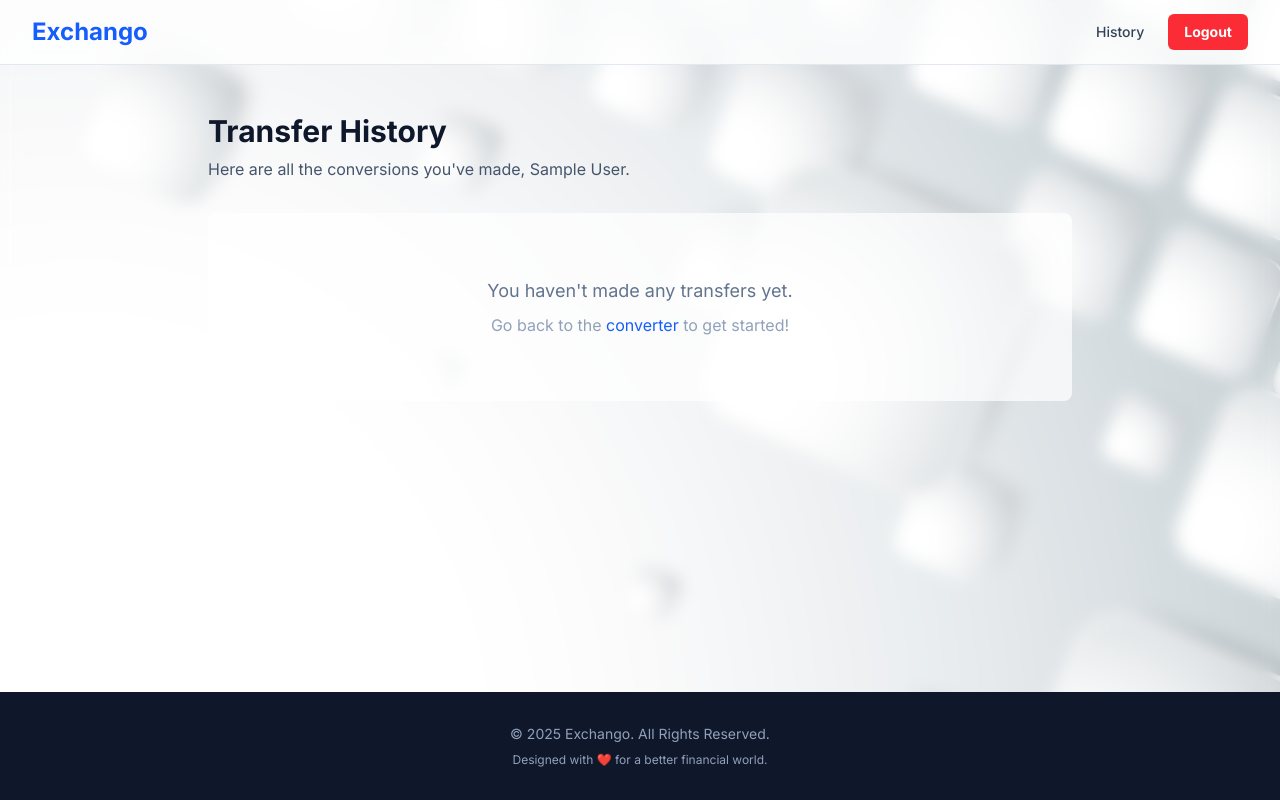
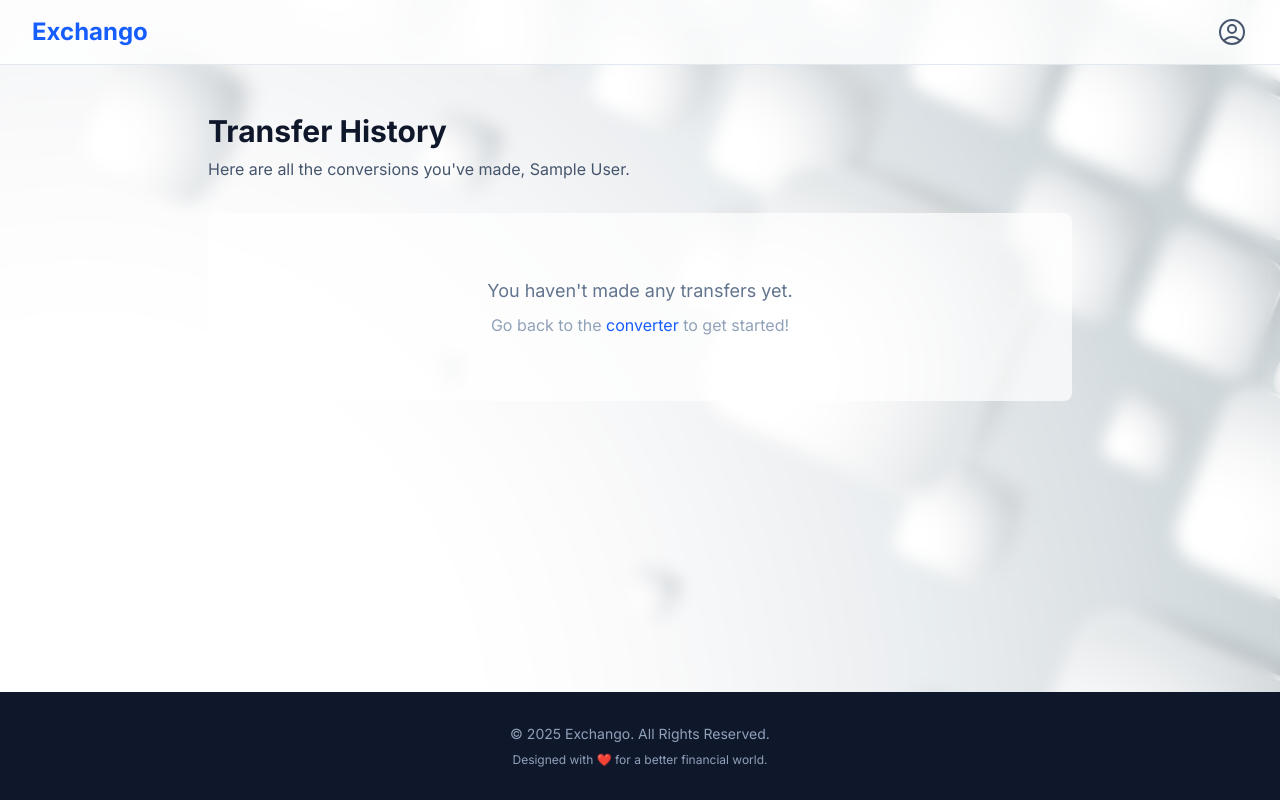
Before and after one commit to karindragimhan49/Exchango-, a Next.js app in the folder exchango-app/: page /dashboard in a window 1280 px wide. Built offline with nearby package versions, Linux system fonts and the light colour scheme; sample sign-in values are in the browser's storage.

Commit message:
feat: Add Headless UI dropdown menu to Navbar for user actions

```diff
--- a/exchango-app/package.json
+++ b/exchango-app/package.json
@@ -9,6 +9,7 @@
     "lint": "next lint"
   },
   "dependencies": {
+    "@headlessui/react": "^2.2.7",
     "@heroicons/react": "^2.2.0",
     "next": "15.4.6",
     "react": "19.1.0",
--- a/exchango-app/src/app/layout.js
+++ b/exchango-app/src/app/layout.js
@@ -20,8 +20,8 @@ export default function RootLayout({ children }) {
   };
 
   return (
-    <html lang="en">
 
+    <html lang="en" className="scroll-smooth">
       <body className={`${inter.className} text-slate-800`} style={bodyStyle}>
         <AuthProvider>
           <div className="absolute inset-0 bg-white/ backdrop-blur-sm"></div>
--- a/exchango-app/src/components/Navbar.js
+++ b/exchango-app/src/components/Navbar.js
@@ -1,6 +1,9 @@
 'use client'
 import Link from 'next/link';
 import { useAuth } from '../context/AuthContext';
+import { Menu, MenuButton, MenuItems, MenuItem, Transition } from '@headlessui/react'; // Headless UI import කරගන්න
+import { UserCircleIcon } from '@heroicons/react/24/outline'; // Icon එක import කරගන්න
+import { Fragment } from 'react';
 
 export default function Navbar() {
   const { user, logout, loading } = useAuth();
@@ -16,18 +19,62 @@ export default function Navbar() {
             {loading ? (
               <div className="text-sm text-slate-500 animate-pulse">Loading...</div>
             ) : user ? (
-              <>
-                <Link href="/dashboard" className="text-sm font-medium text-slate-700 hover:text-blue-600">
-                  History
-                </Link>
-                <button
-                  onClick={logout}
-                  className="text-sm font-bold bg-red-500 text-white px-4 py-2 rounded-md hover:bg-red-600"
+              // --- USER LOGIN වෙලා නම්, මෙන්න අලුත් Dropdown Menu එක ---
+              <Menu as="div" className="relative inline-block text-left">
+                <div>
+                  <MenuButton className="flex items-center rounded-full text-sm focus:outline-none focus:ring-2 focus:ring-blue-500 focus:ring-offset-2">
+                    <span className="sr-only">Open user menu</span>
+                    <UserCircleIcon className="h-8 w-8 text-slate-600 hover:text-blue-600" />
+                  </MenuButton>
+                </div>
+                <Transition
+                  as={Fragment}
+                  enter="transition ease-out duration-100"
+                  enterFrom="transform opacity-0 scale-95"
+                  enterTo="transform opacity-100 scale-100"
+                  leave="transition ease-in duration-75"
+                  leaveFrom="transform opacity-100 scale-100"
+                  leaveTo="transform opacity-0 scale-95"
                 >
-                  Logout
-                </button>
-              </>
+                  <MenuItems className="absolute right-0 mt-2 w-56 origin-top-right rounded-md bg-white shadow-lg ring-1 ring-black ring-opacity-5 focus:outline-none">
+                    <div className="py-1">
+                      {/* User Name & Email */}
+                      <div className="px-4 py-3 border-b border-slate-200">
+                        <p className="text-sm font-semibold text-slate-800">
+                          {user.name}
+                        </p>
+                        <p className="truncate text-sm text-slate-500">
+                          {user.email}
+                        </p>
+                      </div>
+                      {/* History Link */}
+                      <MenuItem>
+                        {({ active }) => (
+                          <Link
+                            href="/dashboard"
+                            className={`${active ? 'bg-slate-100 text-slate-900' : 'text-slate-700'} block px-4 py-2 text-sm`}
+                          >
+                            Transfer History
+                          </Link>
+                        )}
+                      </MenuItem>
+                      {/* Logout Button */}
+                      <MenuItem>
+                        {({ active }) => (
+                          <button
+                            onClick={logout}
+                            className={`${active ? 'bg-red-50 text-red-800' : 'text-slate-700'} block w-full px-4 py-2 text-left text-sm`}
+                          >
+                            Logout
+                          </button>
+                        )}
+                      </MenuItem>
+                    </div>
+                  </MenuItems>
+                </Transition>
+              </Menu>
             ) : (
+              // --- USER LOGIN වෙලා නැත්නම්, පරණ විදියමයි ---
               <>
                 <Link href="/login" className="text-sm font-medium text-slate-700 hover:text-blue-600">
                   Login
```
Also changed, not shown: 1 other file (tests, documents, lock files or other folders).
